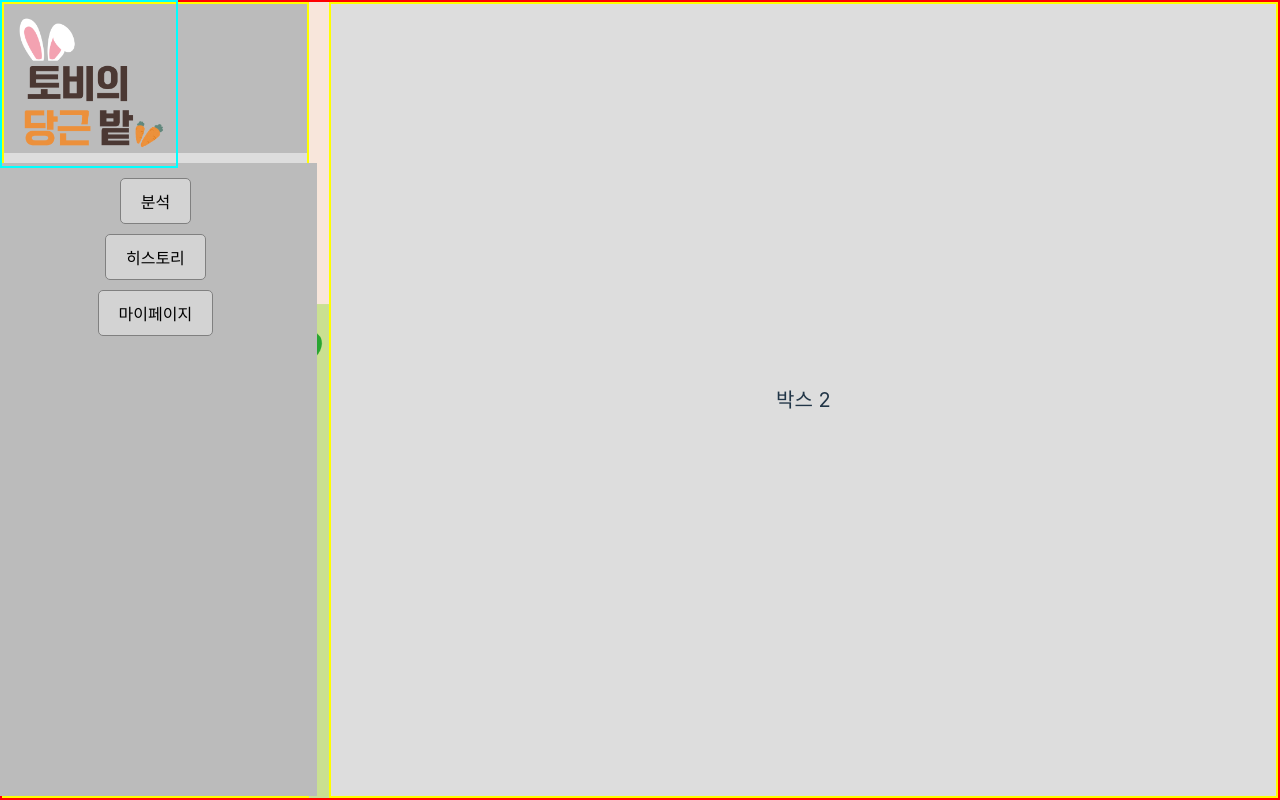
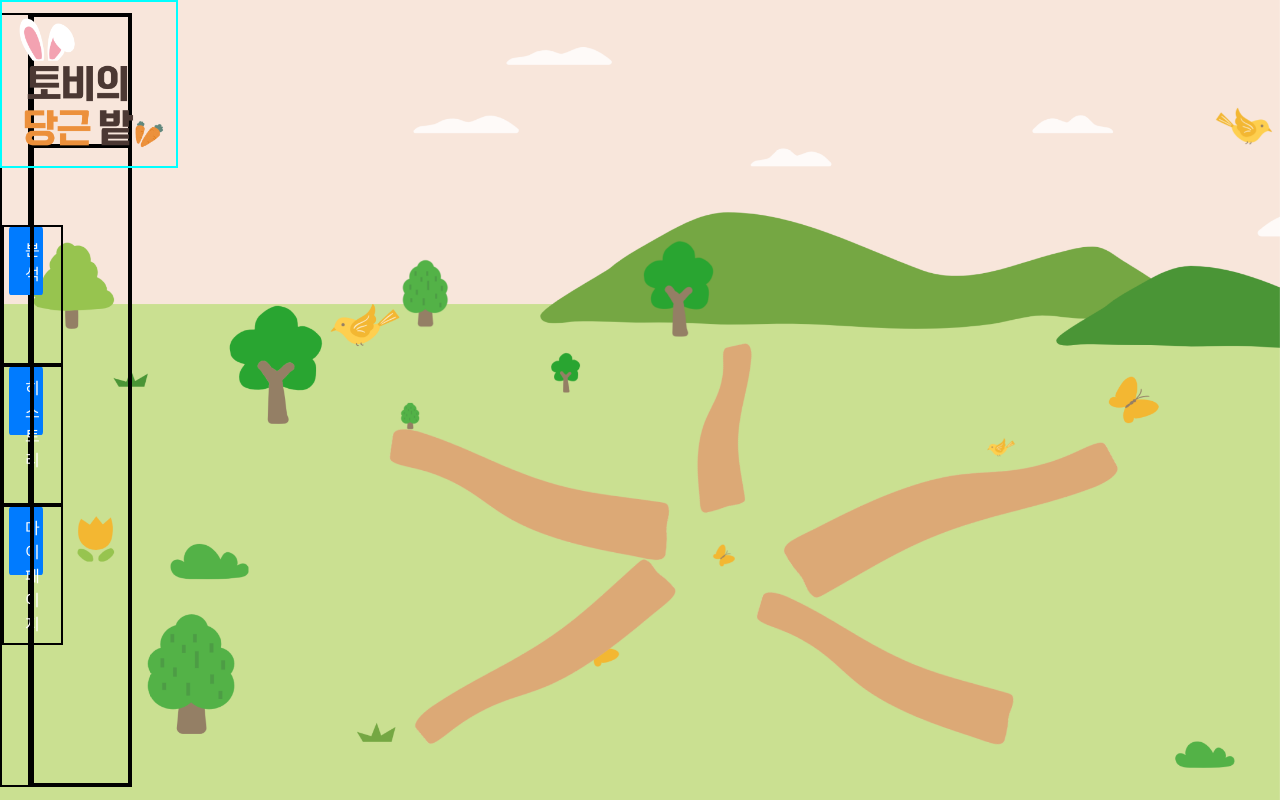
Before and after one commit to KimDohaAcc/Toby-carrot-garden, a React (Vite) app in the folder frontend/toby/: page /report in a window 1280 px wide. Built offline with nearby package versions, Linux system fonts and the light colour scheme.

Commit message:
:art: Feat: 분석페이지 레이아웃 수정중

```diff
--- a/frontend/toby/dev-dist/sw.js
+++ b/frontend/toby/dev-dist/sw.js
@@ -82,7 +82,7 @@ define(['./workbox-b5f7729d'], (function (workbox) { 'use strict';
     "revision": "3ca0b8505b4bec776b69afdba2768812"
   }, {
     "url": "index.html",
-    "revision": "0.30kcbmbdh3"
+    "revision": "0.9es522tkam8"
   }], {});
   workbox.cleanupOutdatedCaches();
   workbox.registerRoute(new workbox.NavigationRoute(workbox.createHandlerBoundToURL("index.html"), {
--- a/frontend/toby/package.json
+++ b/frontend/toby/package.json
@@ -10,6 +10,7 @@
     "preview": "vite preview"
   },
   "dependencies": {
+    "@nivo/core": "^0.85.1",
     "@reduxjs/toolkit": "^2.2.1",
     "axios": "^1.6.7",
     "react": "^18.2.0",
--- a/frontend/toby/src/pages/Report.tsx
+++ b/frontend/toby/src/pages/Report.tsx
@@ -1,103 +1,176 @@
-import React from "react";
-import { useNavigate } from "react-router-dom";
+import React, { useState } from "react";
+
 import styled from "styled-components";
-import Logo from "../components/Logo.tsx";
+import Logo from "../components/Logo";
 
-const MainContainer = styled.div`
+// 전체 컨테이너
+const ReportContainer = styled.div`
   display: flex;
-  flex-direction: row;
+  width: 100%;
+  height: 100%;
+`;
+
+//  카테고리와 내용을 나누기 위한 컨테이너
+const ReportCategory = styled.div`
+  width: 20%;
+  height: 100%;
+  display: grid;
+  grid-template-rows: 3fr 2fr 2fr 2fr 2fr;
+  /* grid-row-gap: 10px; */
+  grid-template-areas:
+    "Logo"
+    "category1"
+    "category2"
+    "category3"
+    "category4";
+  border: 2px solid black;
+`;
+
+const StyledButton = styled.button`
+  padding: 8px 16px;
+  margin: 0 5px; // Adds a little space between the buttons
+  background-color: #007bff;
+  color: white;
+  border: none;
+  border-radius: 4px;
+  width: 60%;
+  height: 50%;
   justify-content: center;
   align-items: center;
-  gap: 20px;
-  border: 2px solid red;
-  width: 100vw;
-  height: 100%;
-  margin: 0;
-  box-sizing: border-box;
-`;
+  border-radius: 5%;
 
-const Box = styled.div`
-  display: flex;
-  justify-content: center;
-  align-items: center;
-  font-size: 20px;
-  border: 2px solid yellow;
-`;
-
-const Box1Container = styled(Box)`
-  flex-direction: column;
-  gap: 10px;
-  flex-grow: 1.5;
-  min-height: 99vh;
-  width: auto;
-  background-color: #ddd;
-`;
-
-const Box1Child1 = styled.div`
-  flex-grow: 2.5;
-  width: 100%;
-  background-color: #bbb;
-  display: flex;
-  justify-content: center;
-  align-items: center;
-`;
-
-const Box1Child2 = styled.div`
-  flex-grow: 7.5;
-  width: 100%;
-  background-color: #bbb;
-  display: flex;
-  flex-direction: column;
-  justify-content: flex-start;
-  align-items: center;
-  padding: 10px;
-`;
-
-const Box2 = styled(Box)`
-  flex-grow: 8.5;
-  min-height: 99vh;
-  width: auto;
-  background-color: #ddd;
-`;
-
-const Button = styled.button`
-  padding: 10px 20px;
-  margin: 5px;
-  background-color: lightgray;
-  border: 1px solid gray;
-  border-radius: 5px;
-  font-size: 16px;
   cursor: pointer;
 
   &:hover {
-    background-color: gray;
-    color: white;
-  }
-
-  @media (max-width: 768px) {
-    padding: 15px 30px; // 작은 화면에서는 버튼의 패딩을 늘림
-    font-size: 18px; // 폰트 사이즈를 증가시킴
+    background-color: #0056b3;
   }
 `;
 
+const Category1 = styled.div`
+  grid-area: category1;
+  display: flex;
+  /* justify-content: center; // Centers the buttons horizontally */
+  align-items: left; // Centers the buttons vertically
+  gap: 10px; // Adds space between the buttons
+  border: 2px solid black;
+  flex-direction: column;
+`;
+
+const Category2 = styled.div`
+  grid-area: category2;
+  display: flex;
+  /* justify-content: center; // Centers the buttons horizontally */
+  align-items: left; // Centers the buttons vertically
+  gap: 10px; // Adds space between the buttons
+  border: 2px solid black;
+  flex-direction: column;
+`;
+
+const Category3 = styled.div`
+  grid-area: category3;
+  display: flex;
+  /* justify-content: center; // Centers the buttons horizontally */
+  align-items: left; // Centers the buttons vertically
+  gap: 10px; // Adds space between the buttons
+  border: 2px solid black;
+  flex-direction: column;
+`;
+
+//분석 내용을 담는 컨테이너
+const ReportContent = styled.div`
+  display: flex;
+  flex-direction: column;
+  flex-grow: 1;
+  border: 2px solid black;
+`;
+
+const ContentCategory = styled.div`
+  flex-grow: 1;
+  border: 2px solid black;
+`;
+
+const Content = styled.div`
+  flex-grow: 5;
+  border: 2px solid black;
+  display: flex;
+  flex-direction: row;
+`;
+const ContentExpress = styled.div`
+  flex-grow: 1;
+  border: 2px solid red;
+`;
+const ContentElse = styled.div`
+  flex-grow: 1;
+  border: 2px solid yellow;
+  display: flex;
+  flex-direction: column;
+`;
+const ContentGraph = styled.div`
+  flex-grow: 3;
+  border: 2px solid red;
+`;
+const ContentExplain = styled.div`
+  flex-grow: 2;
+  border: 2px solid yellow;
+`;
 const Report = () => {
-  const navigate = useNavigate();
+  const [contentText, setContentText] = useState("");
+  const [showBoxes, setShowBoxes] = useState(false);
+  const [showHistory, setshowHistory] = useState(false);
 
+  const handleAnalysisClick = () => {
+    setContentText(
+      "분석: 우리 아이가 풀었던 문제에 대한 통계 자료를 볼 수 있어요!"
+    );
+    setShowBoxes(true);
+  };
+  const handleHistoryClick = () => {
+    setContentText(
+      "히스토리 우리 아이가 풀었던 문제를 확인 할 수 있어요! 채점이 잘못되었다면 부모님이 다시 채점 해주세요!"
+    );
+    setShowBoxes(false);
+    setshowHistory(true);
+  };
+  const handleMypageClick = () => {
+    setContentText(
+      "히스토리 우리 아이가 풀었던 문제를 확인 할 수 있어요! 채점이 잘못되었다면 부모님이 다시 채점 해주세요!"
+    );
+    setShowBoxes(false);
+    setshowHistory(true);
+  };
   return (
-    <MainContainer>
-      <Box1Container>
-        <Box1Child1>
-          {/* Logo 컴포넌트 예시로 사용; 실제 경로나 구현에 따라 달라질 수 있음 */}
-          <Logo />
-        </Box1Child1>
-        <Box1Child2>
-          <Button onClick={() => navigate("/analysis")}>분석</Button>
-          <Button onClick={() => navigate("/history")}>히스토리</Button>
-          <Button onClick={() => navigate("/myPage")}>마이페이지</Button>
-        </Box1Child2>
-      </Box1Container>
-      <Box2>박스 2</Box2>
-    </MainContainer>
+    <>
+      <Logo />
+      <ReportContainer>
+        <ReportCategory>
+          <div style={{ height: "30%" }}></div>
+          <Category1>
+            <StyledButton onClick={handleAnalysisClick}>분석</StyledButton>
+          </Category1>
+          <Category2>
+            <StyledButton onClick={handleHistoryClick}>히스토리</StyledButton>
+          </Category2>
+          <Category3>
+            <StyledButton>마이페이지</StyledButton>
+          </Category3>
+          <div style={{ height: "30%" }}></div>
+        </ReportCategory>
+        <ReportContent>
+          <ContentCategory>{contentText}</ContentCategory>
+          <Content>
+            {showBoxes && (
+              <>
+                <ContentElse>
+                  <ContentGraph></ContentGraph>
+                  <ContentExplain></ContentExplain>
+                </ContentElse>
+                <ContentExpress>박스 2</ContentExpress>
+              </>
+            )}
+          </Content>
+        </ReportContent>
+      </ReportContainer>
+    </>
   );
 };
 
--- a/frontend/toby/src/pages/School.tsx
+++ b/frontend/toby/src/pages/School.tsx
@@ -56,6 +56,7 @@ const ContentCategory = styled.div`
 
 const Content = styled.div`
   flex-grow: 3;
+  /* width: 20%; */
   border: 2px solid black;
 `;
 
@@ -65,11 +66,11 @@ const School = () => {
       <Logo />
       <ReportContainer>
         <ReportCategory>
-          <div style={{ height: "30%" }}></div>
+          <div></div>
           <Category1></Category1>
           <Category2></Category2>
           <Category3></Category3>
-          <div style={{ height: "30%" }}></div>
+          <div></div>
         </ReportCategory>
         <ReportContent>
           <ContentCategory></ContentCategory>
```
Also changed, not shown: frontend/toby/src/components/ReportGraphContent.tsx (added), 1 other file (tests, documents, lock files or other folders).
